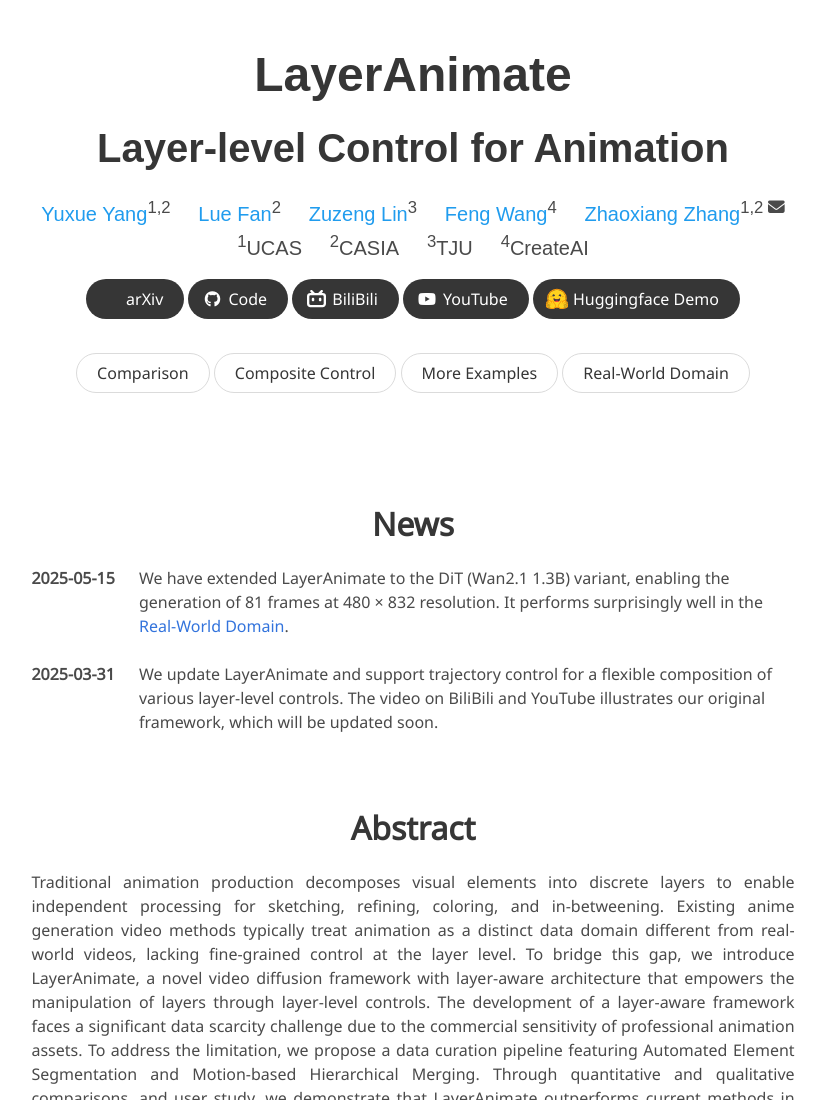
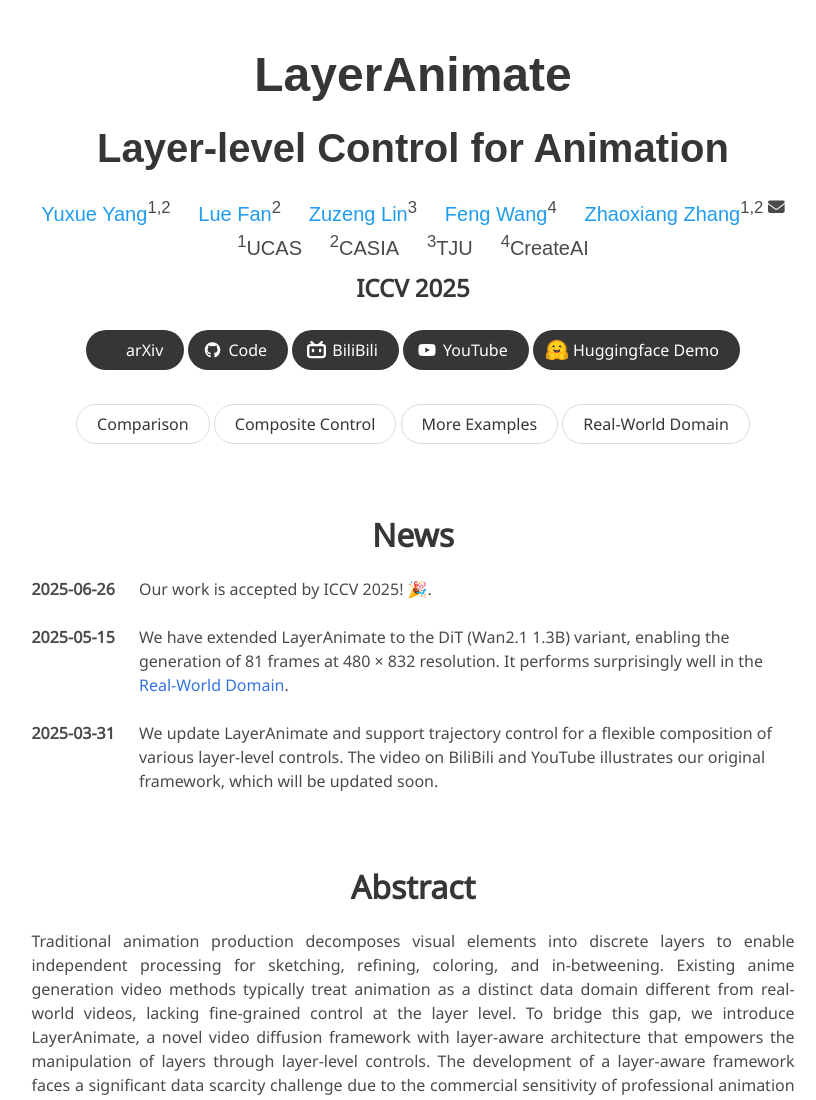
Before and after one commit to LayerAnimate/LayerAnimate.github.io, a plain HTML site: page index.html in a window 1280 px wide. Shown: the top 1100 px of the page, without its empty margins (227-1043 px from the left). Drawn offline with nearby package versions, Linux system fonts and the light colour scheme; some icons are missing; a web font is replaced by a local one.

Commit message:
Add ICCV 2025 announcement

```diff
--- a/index.html
+++ b/index.html
@@ -86,12 +86,14 @@
             <span class="author-block"><sup>2</sup>CASIA</span>&nbsp;&nbsp;&nbsp;&nbsp;
             <span class="author-block"><sup>3</sup>TJU</span>&nbsp;&nbsp;&nbsp;&nbsp;
             <span class="author-block"><sup>4</sup>CreateAI</span>
+          </div>
 
+          <div class="column has-text-centered">
+            <h3 class="title is-4">ICCV 2025</h3>
           </div>
 
           <div class="column has-text-centered">
             <div class="publication-links">
-
               <span class="link-block">
                 <a href="https://arxiv.org/abs/2501.08295"
                    class="external-link button is-normal is-rounded is-dark">
@@ -202,13 +204,22 @@
   </div>
 </section> -->
 
-<section class="section">
+<section class="section" style="padding-top: 0.5rem;">
   <div class="container is-max-desktop">
     <div class="columns is-centered has-text-centered">
       <div class="column is-four-fifths">
 
         <h2 class="title is-3">News</h2>
         <div class="news-list has-text-left">
+
+          <div class="columns news-item">
+            <div class="column is-narrow has-text-weight-bold">
+              <span>2025-06-26</span>
+            </div>
+            <div class="column">
+              <p>Our work is accepted by ICCV 2025! 🎉.</p>
+            </div>
+          </div>
 
           <div class="columns news-item">
             <div class="column is-narrow has-text-weight-bold">
```
